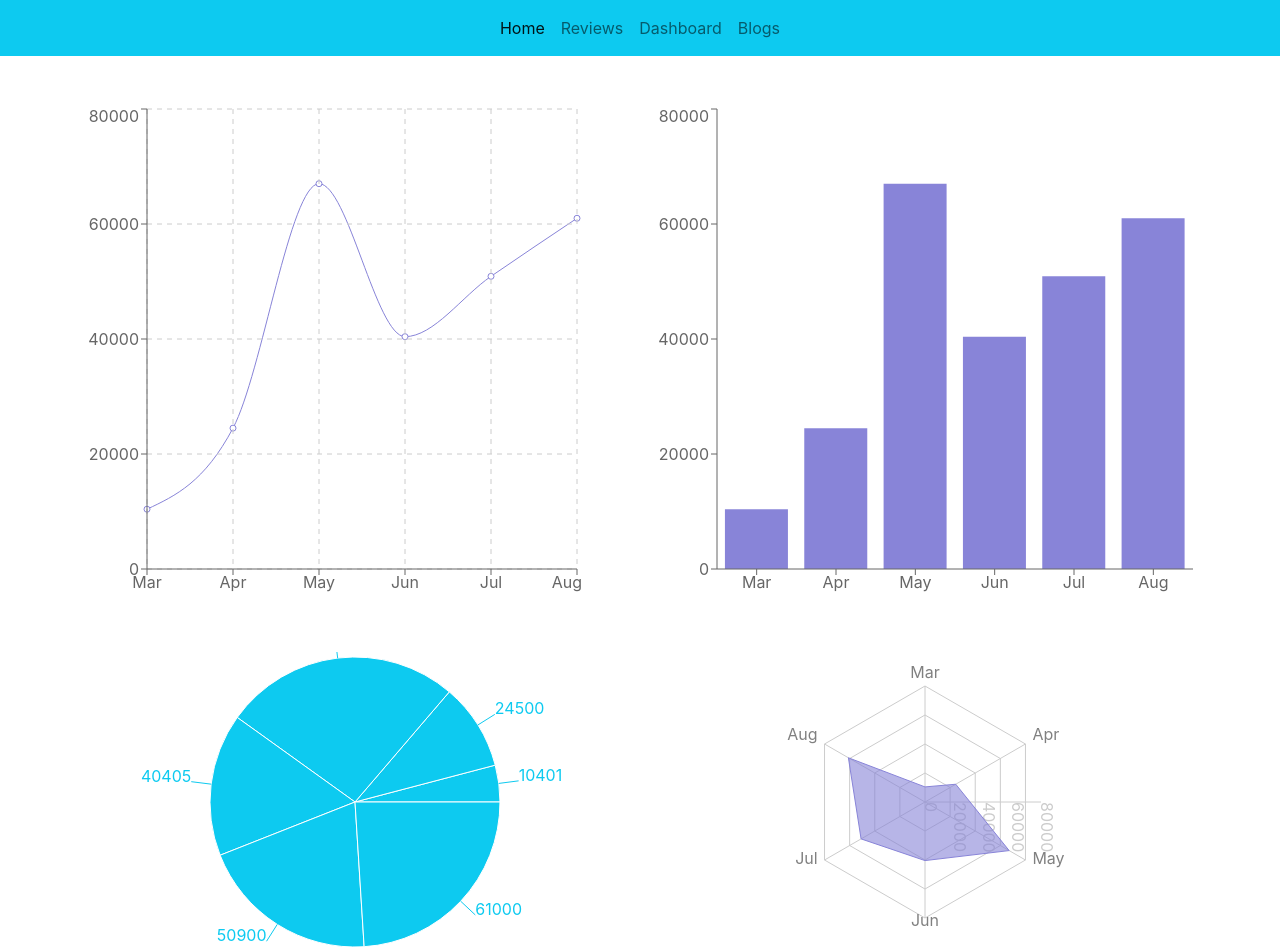
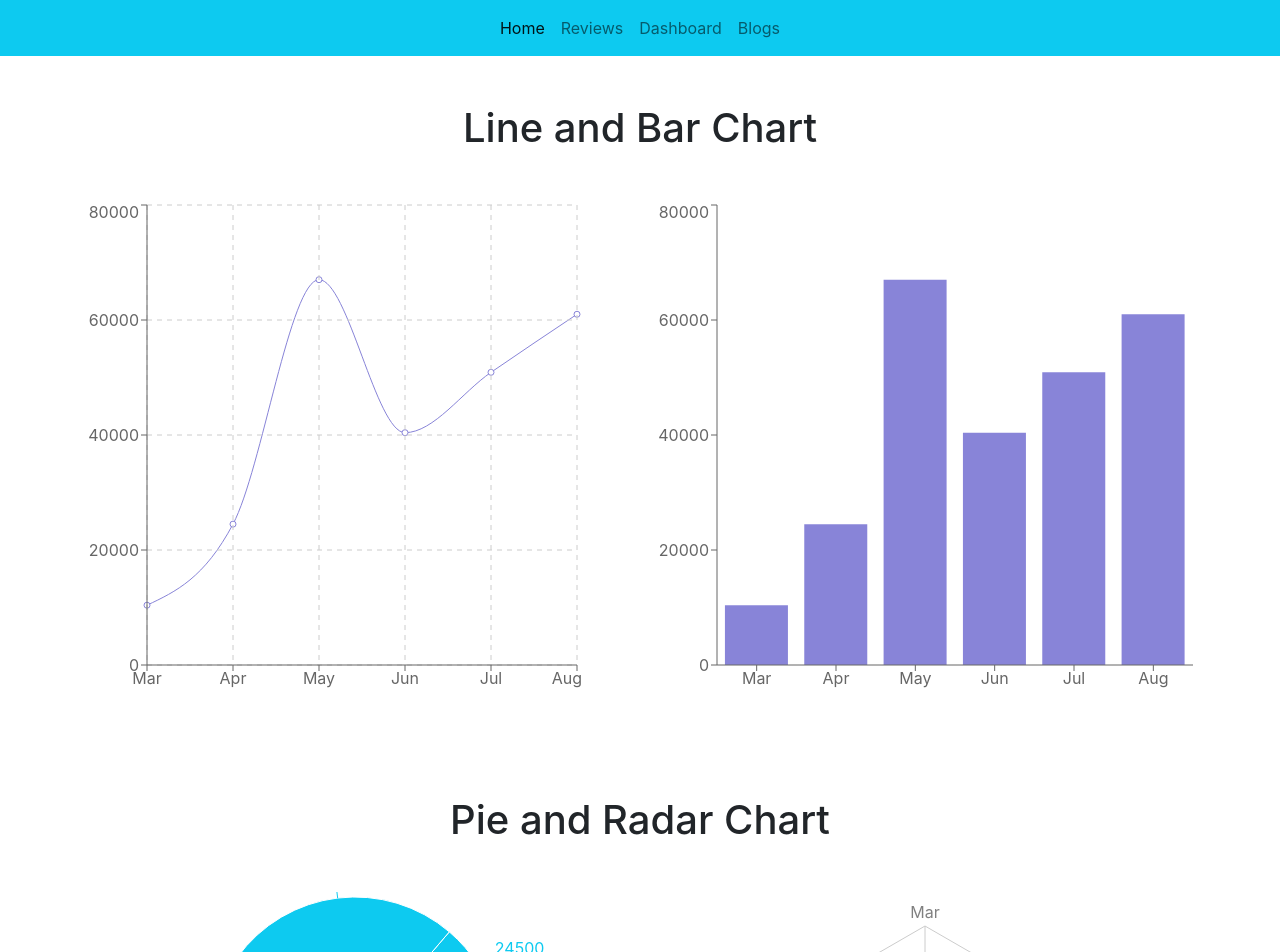
Before and after one commit to Rafat-Web-Developer/hello-foods, a React (Create React App) app: page /dashboard in a window 1280 px wide. Shown: the top 952 px of the page. Built offline with nearby package versions, Linux system fonts and the light colour scheme.

Commit message:
Update dashboard design

```diff
--- a/src/components/Dashboard/Dashboard.js
+++ b/src/components/Dashboard/Dashboard.js
@@ -60,6 +60,7 @@ const Dashboard = () => {
   return (
     <div className="container mt-5">
       <div className="row">
+        <h1 className="text-center mb-5">Line and Bar Chart</h1>
         <div className="col-12 col-md-6">
           <LineChart width={500} height={500} data={data}>
             <Line type="monotone" dataKey="revenue" stroke="#8884d8"></Line>
@@ -70,7 +71,7 @@ const Dashboard = () => {
           </LineChart>
         </div>
         <div className="col-12 col-md-6">
-          <ResponsiveContainer width="100%" height="100%">
+          <ResponsiveContainer width="100%">
             <BarChart width={150} height={40} data={data}>
               <Bar dataKey="revenue" fill="#8884d8" />
               <XAxis dataKey="month" />
@@ -81,6 +82,7 @@ const Dashboard = () => {
         </div>
       </div>
       <div className="row mt-5">
+        <h1 className="text-center my-5">Pie and Radar Chart</h1>
         <div className="col-12 col-md-6">
           <ResponsiveContainer width={"100%"} height={300}>
             <PieChart width={400} height={400}>
```
